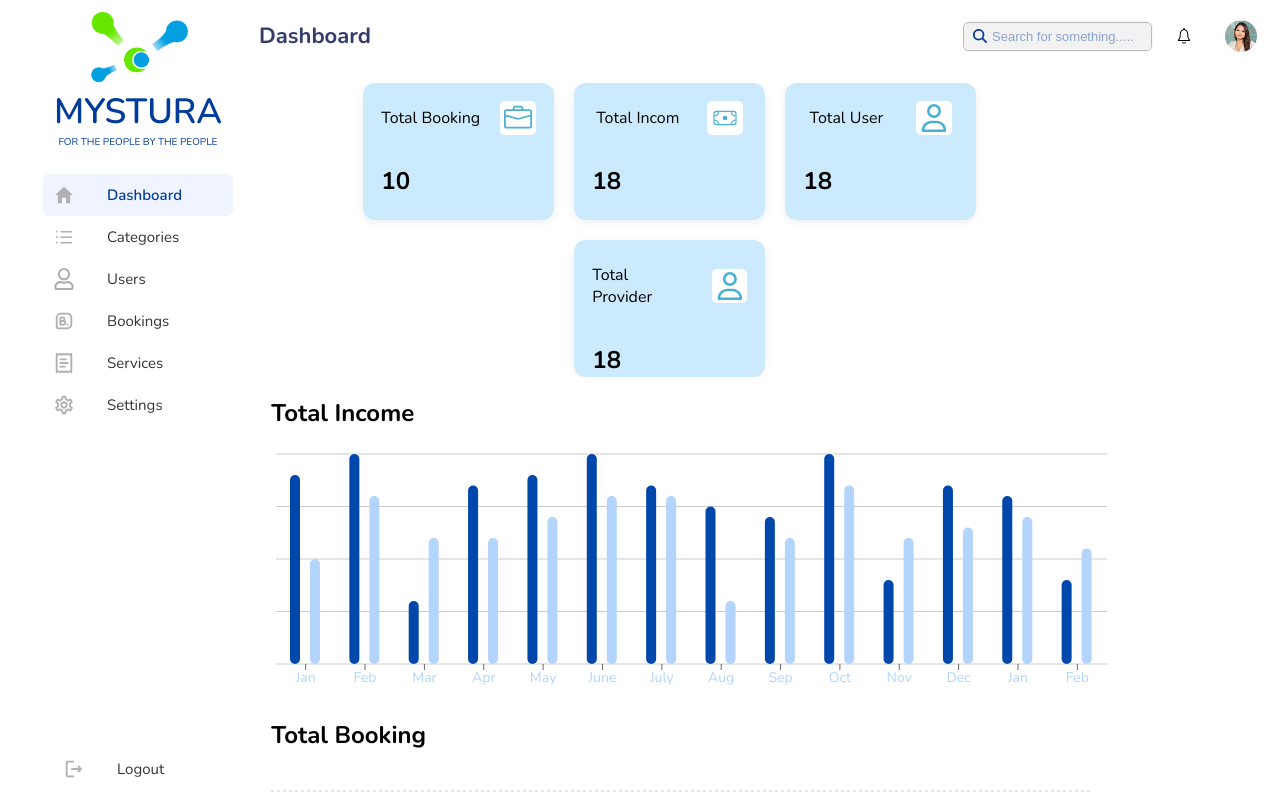
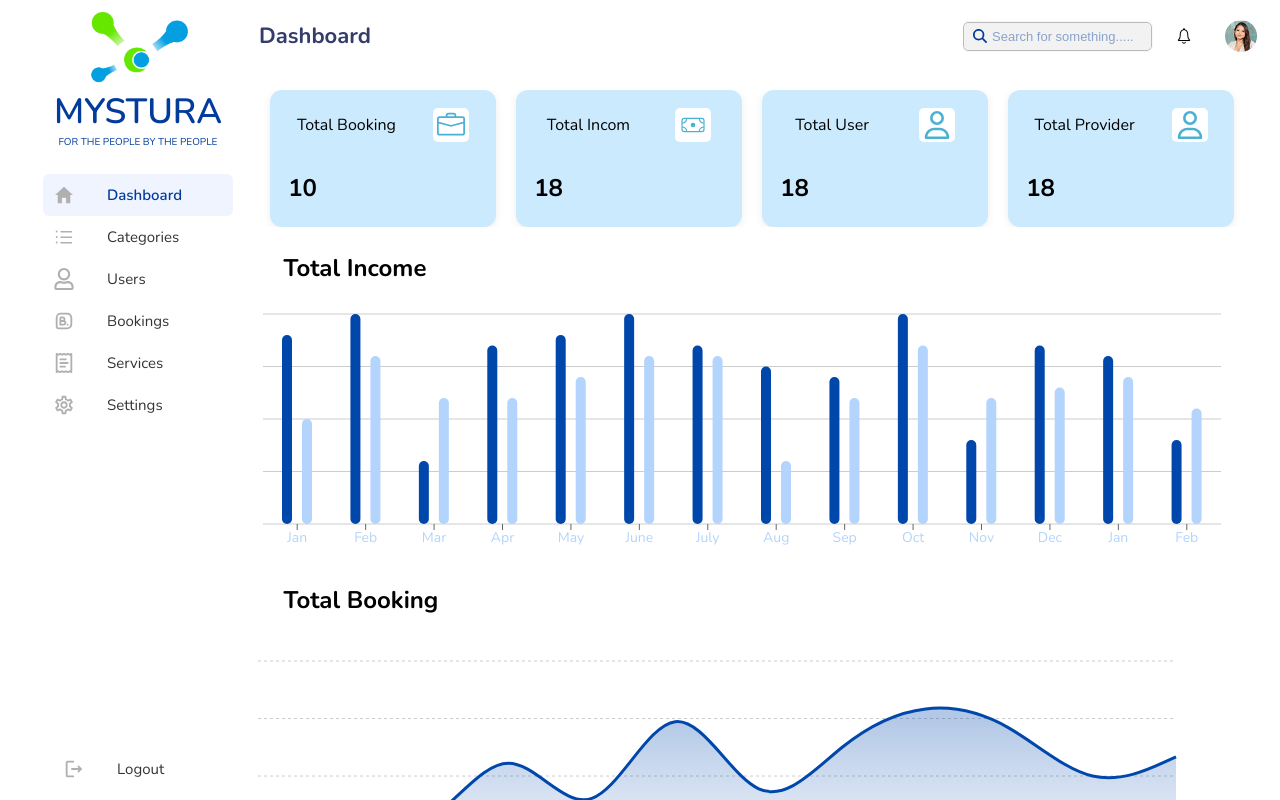
Before and after one commit to Tahanaz0/Mystura, a React (Vite) app: page /dashboard in a window 1280 px wide. Shown: the top 800 px of the page. Built offline with nearby package versions, Linux system fonts and the light colour scheme.

Commit message:
'dashbaord'

```diff
--- a/src/component/barChart/barchart.jsx
+++ b/src/component/barChart/barchart.jsx
@@ -38,9 +38,12 @@ const Barchart = () => {
     return (
         <>
             <div>
-                <h2>Total Income</h2>
+                <h2 className=""
+                style={{
+                    margin:'25px'
+                }}>Total Income</h2>
                 <div style={{ width: "100%", height: 250 ,}}>
-                    <ResponsiveContainer width="95%" height="100%">
+                    <ResponsiveContainer width="98%" height="100%">
                         <BarChart data={data} barSize={10} barGap={10} barCategoryGap={15}>
 
                             {/* <CartesianGrid strokeDasharray="3 3" /> */}
@@ -56,7 +59,9 @@ const Barchart = () => {
                     </ResponsiveContainer>
                 </div>
                 <div style={{ width: '100%', height: 300 }}>
-                    <h2>Total Booking</h2>
+                    <h2  style={{
+                    margin:'25px'
+                }}>Total Booking</h2>
 
                     <ResponsiveContainer width="95%" height={250}>
                         <AreaChart
--- a/src/component/dashboard/dashboard.css
+++ b/src/component/dashboard/dashboard.css
@@ -1,5 +1,5 @@
 .dash-container {
-    margin-left: 19vw;
+    margin-left: 18vw;
     width: 80%;
     padding: 20px;
     font-family: "Nunito", sans-serif;
@@ -10,7 +10,7 @@
 
   }
 .boxes {
-    width: 90%;
+    width: 100%;
     display: flex;
     justify-content: center;
     align-items: center;
@@ -20,7 +20,7 @@
 }
 
 .dash-item {
-    width: 155px;
+    width: 190px;
     height: 121px;
     background-color: #cceafd;
     border-radius: 12px;
```
